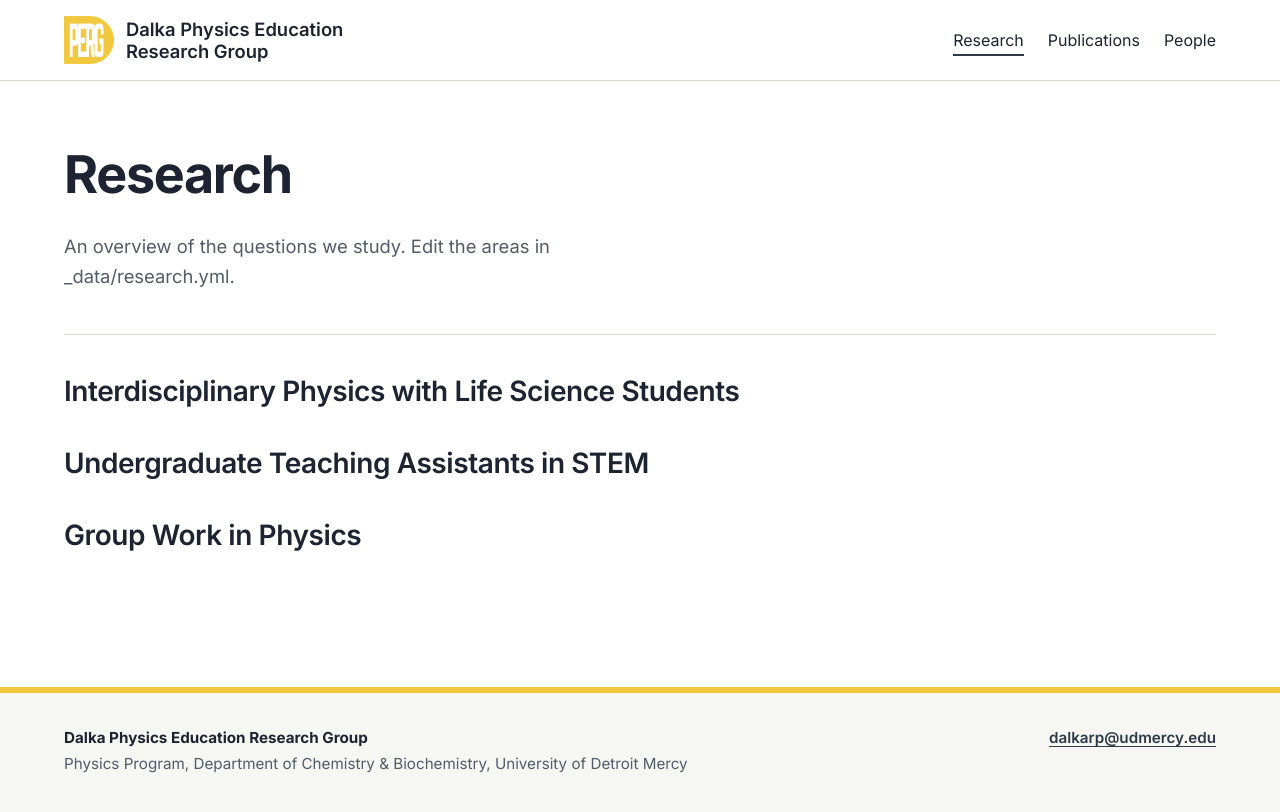
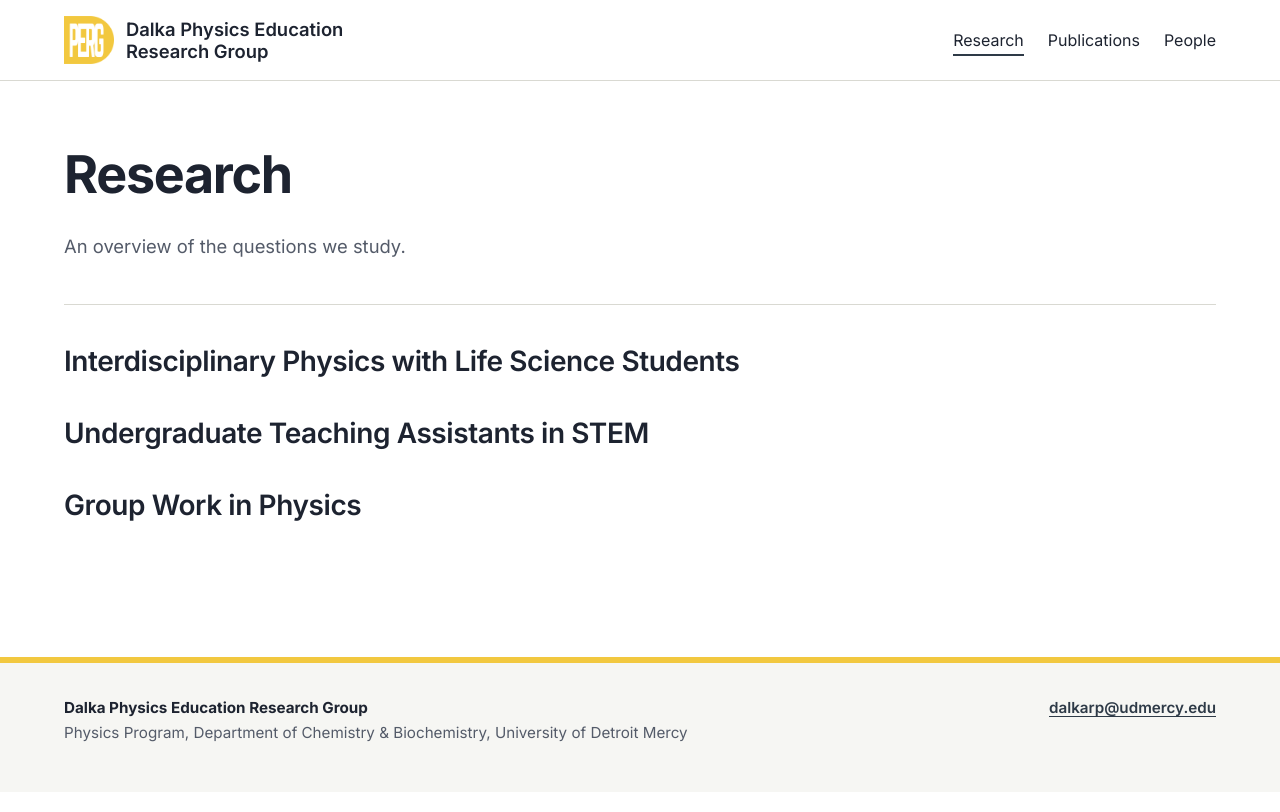
Before and after one commit to rpdalka/dalkaperg-site, a Jekyll site: the page built from research.md, in a window 1280 px wide. Shown: the top 812 px of the page. Built offline with Jekyll 4.4.1, drawn with Linux system fonts in a browser that asks for light colours.

Commit message:
Update research.md

```diff
--- a/research.md
+++ b/research.md
@@ -1,7 +1,7 @@
 ---
 layout: page
 title: Research
-intro: An overview of the questions we study. Edit the areas in _data/research.yml.
+intro: An overview of the questions we study.
 ---
 
 {% for area in site.data.research %}
```
